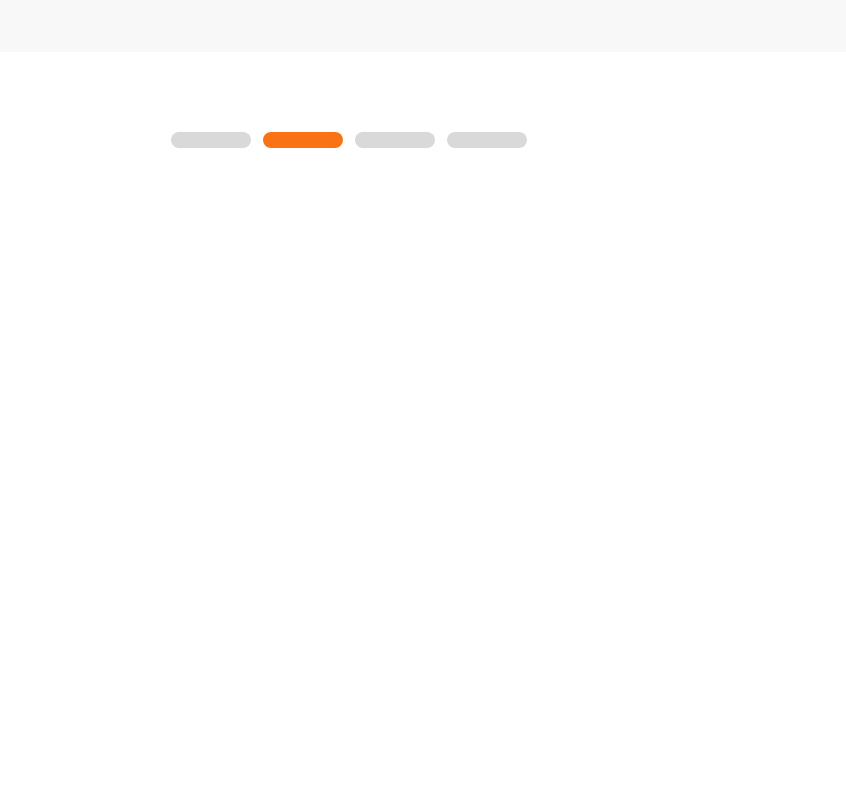
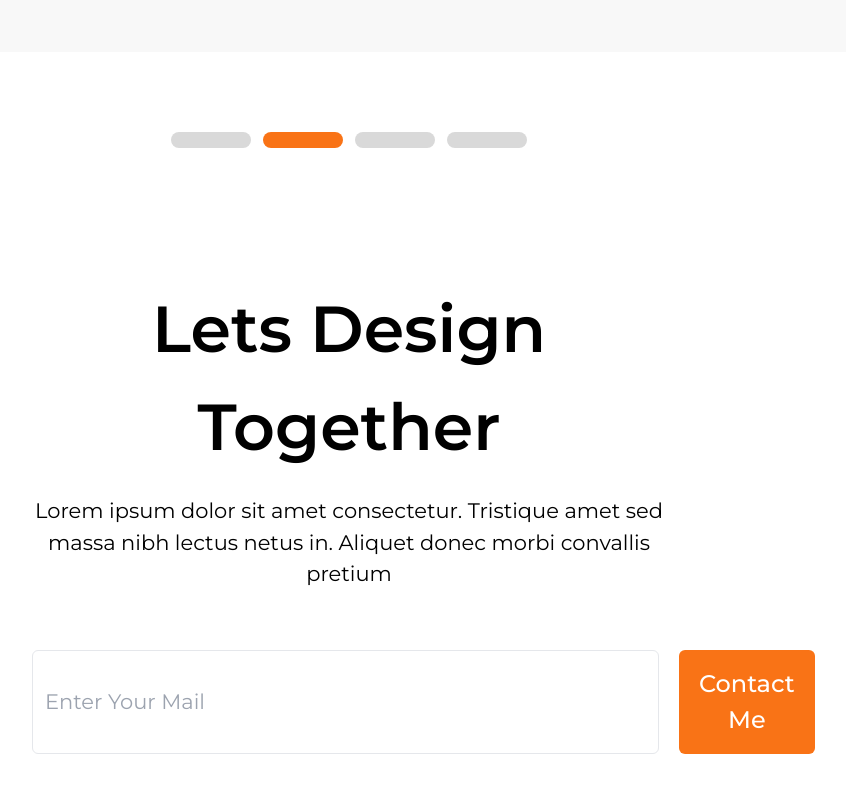
Before and after one commit to nasemul1/personal_portfolio_landing, a React (Vite) app: page / in a window 1280 px wide. Shown: the part 3224-4016 px from the top of the page, without its empty margins (291-1137 px from the left). Before the commit the page ends 3412 px from the top, so only its background shows below. Built offline with nearby package versions, Linux system fonts and the light colour scheme; some icons are missing.

Commit message:
added contact section

```diff
--- a/src/App.jsx
+++ b/src/App.jsx
@@ -4,6 +4,7 @@ import Hero from './components/Hero'
 import About from './components/About'
 import Project from './components/Project'
 import Testimonial from './components/Testimonial'
+import Contact from './components/Contact'
 
 function App() {
   return (
@@ -13,6 +14,7 @@ function App() {
       <About />
       <Project />
       <Testimonial />
+      <Contact />
     </div>
   )
 }
--- /dev/null
+++ b/src/components/Contact.jsx
@@ -0,0 +1,16 @@
+import React from 'react'
+
+function Contact() {
+  return (
+    <div className='col-start-4 col-span-6 flex flex-col justify-center my-20'>
+        <p className='text-[65px] text-center font-semibold'>Lets Design Together</p>
+        <p className='text-[21px] text-center my-5'>Lorem ipsum dolor sit amet consectetur. Tristique amet sed massa nibh lectus netus in. Aliquet donec morbi convallis pretium</p>
+        <div className='mx-auto my-10 flex gap-x-5'>
+            <input type="email" placeholder='Enter Your Mail' className='text-[21px] p-3 w-[627px] min-w-[627px] border rounded-md'/>
+            <button className='px-5 py-4 bg-orange-500 text-white font-medium rounded-md text-[24px]'>Contact Me</button>
+        </div>
+    </div>
+  )
+}
+
+export default Contact
```
